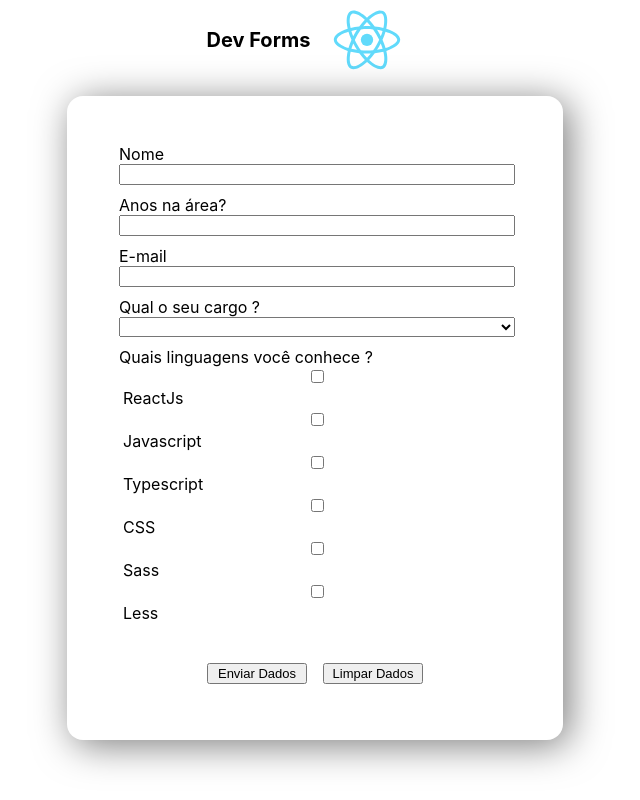
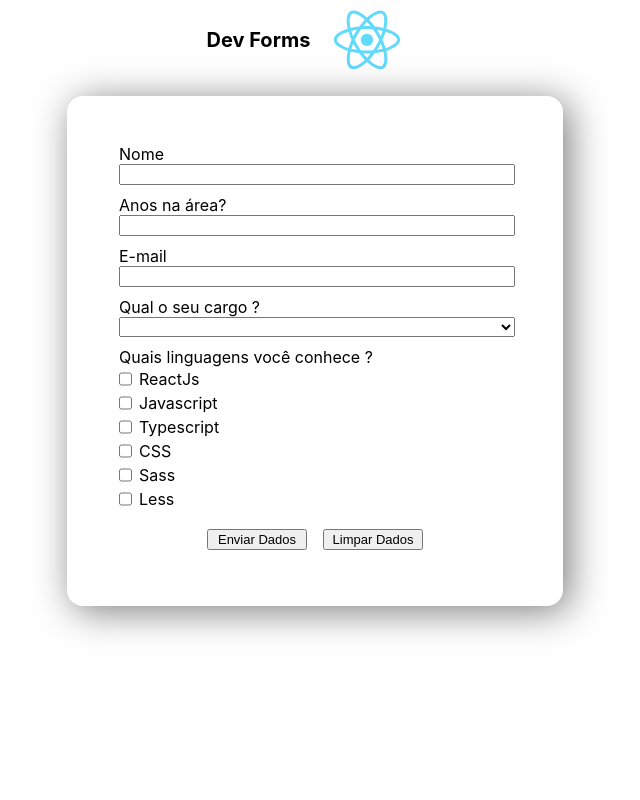
Before and after one commit to pierresouza/hookformTS, a React (Create React App) app: page / in a window 1280 px wide. Shown: the whole page, without its empty margins (325-965 px from the left). Built offline with nearby package versions, Linux system fonts and the light colour scheme.

Commit message:
chore: apply style to fix content

```diff
--- a/src/App.css
+++ b/src/App.css
@@ -76,24 +76,28 @@ select {
   margin-left: 4px;
 }
 
-.text-options {
-  margin: 0px 0px 0px 4px;
+.box-multi-options {
+  display: flex;
+  flex-direction: column;
 }
 
 .multi-options {
   display: flex;
-  flex-direction: column;
-  margin-left: 4px;
 }
 
-.multi-options div {
-  display: flex;
+.text-options {
+  margin: 0px 0px 0px 4px;
+  display: block;
 }
 
 .multi-options p {
   margin-left: 4px;
   margin-top: 2px;
   margin-bottom: 2px;
+}
+
+.multi-options p :checked {
+  color: #ff0000;
 }
 
 input[type="number"]::-webkit-inner-spin-button {
```
